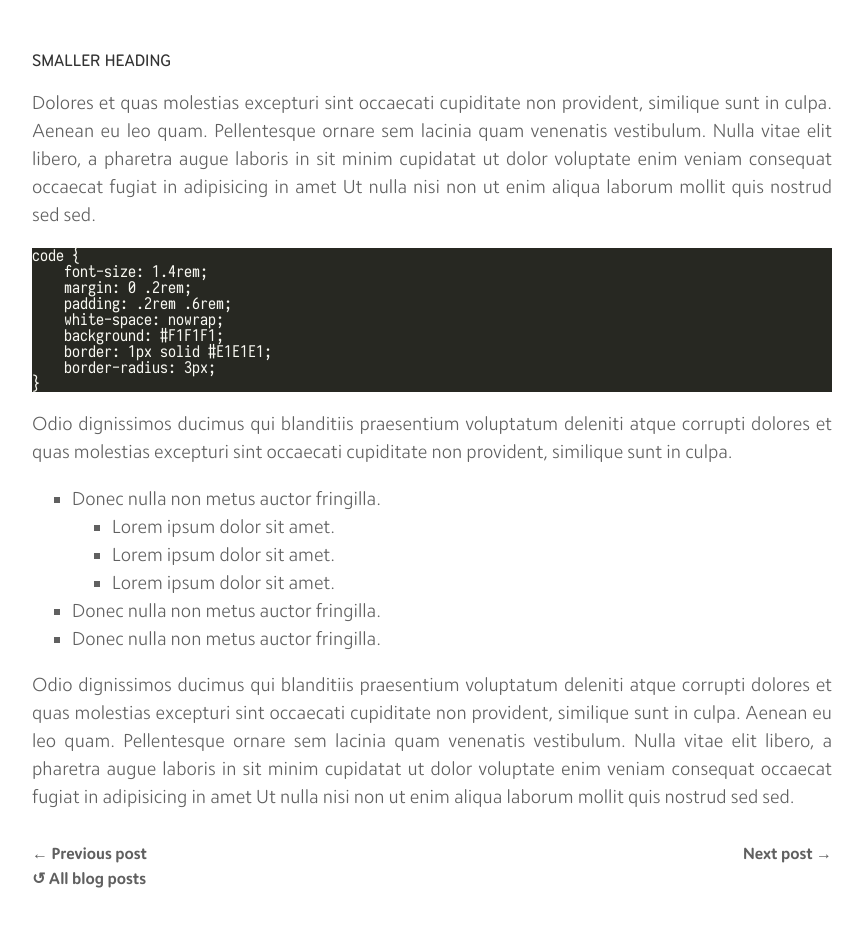
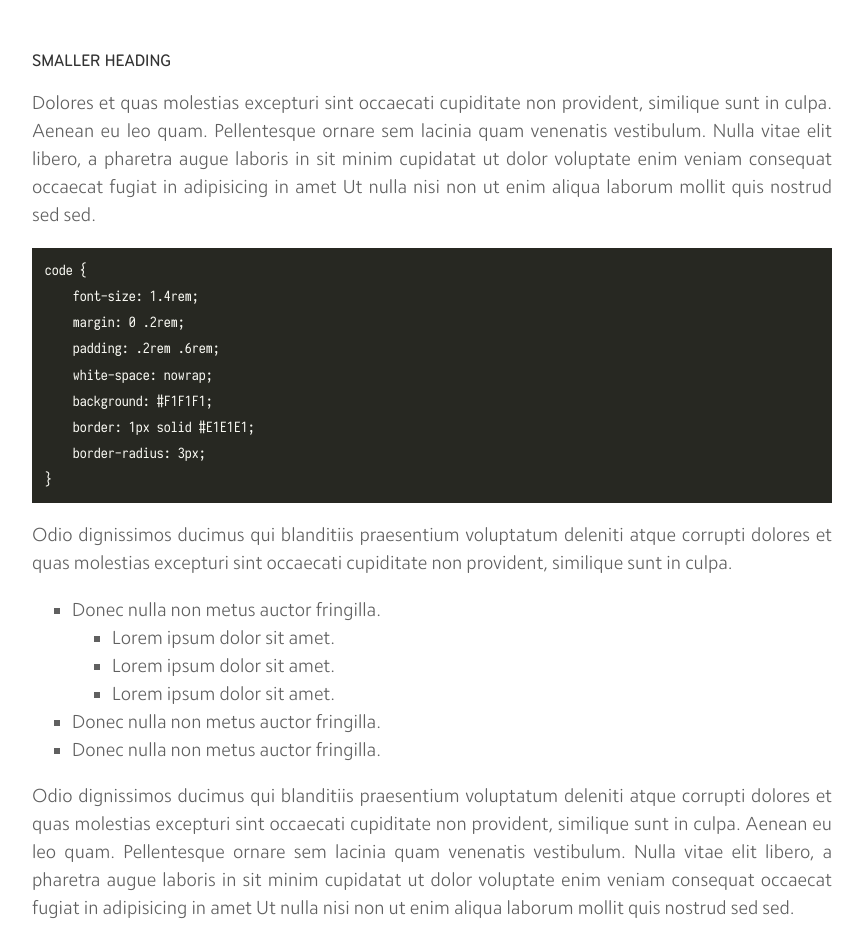
Before and after one commit to MrAnnix/MrAnnix.github.io, a Jekyll site: the page built from _posts/2019-03-21-Post-de-prueba.md, in a window 1280 px wide. Shown: the part 1569-2518 px from the top of the page, without its empty margins (208-1071 px from the left). Built offline with Jekyll 4.4.1, drawn with Linux system fonts in a browser that asks for light colours.

Commit message:
Update _common.scss

```diff
--- a/_sass/_common.scss
+++ b/_sass/_common.scss
@@ -215,7 +215,11 @@ code,pre,tt {
     font-family: iosevka term
 }
 
-
+pre.highlight {
+    background-color: #272822!important;
+    font: 14px/1.8em Menlo,Consolas,"Courier New",Courier,"Liberation Mono",monospace;
+    padding: .6rem .8rem;
+}
 
 .text a {
     box-shadow: inset 0 -.15em #fff,inset 0 -.2em #bf8e82;
```
